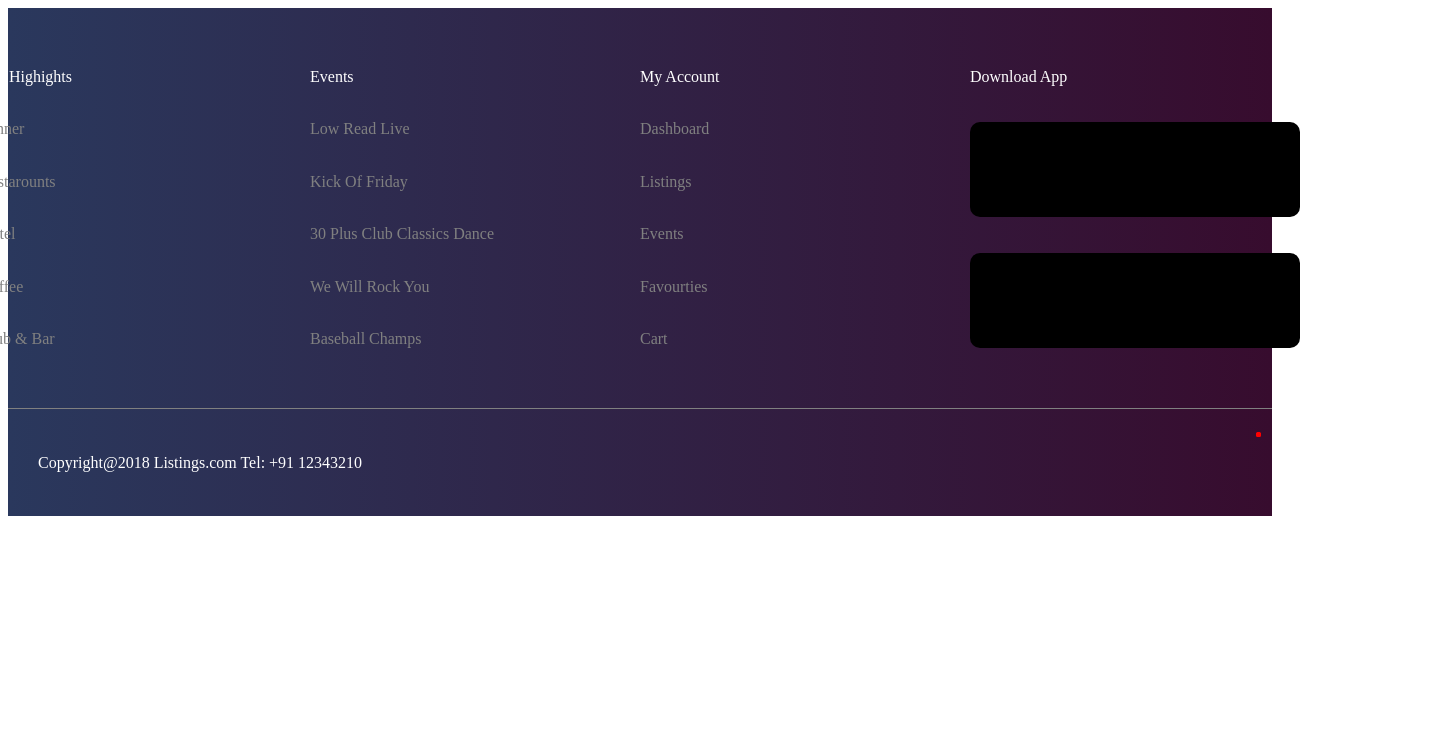
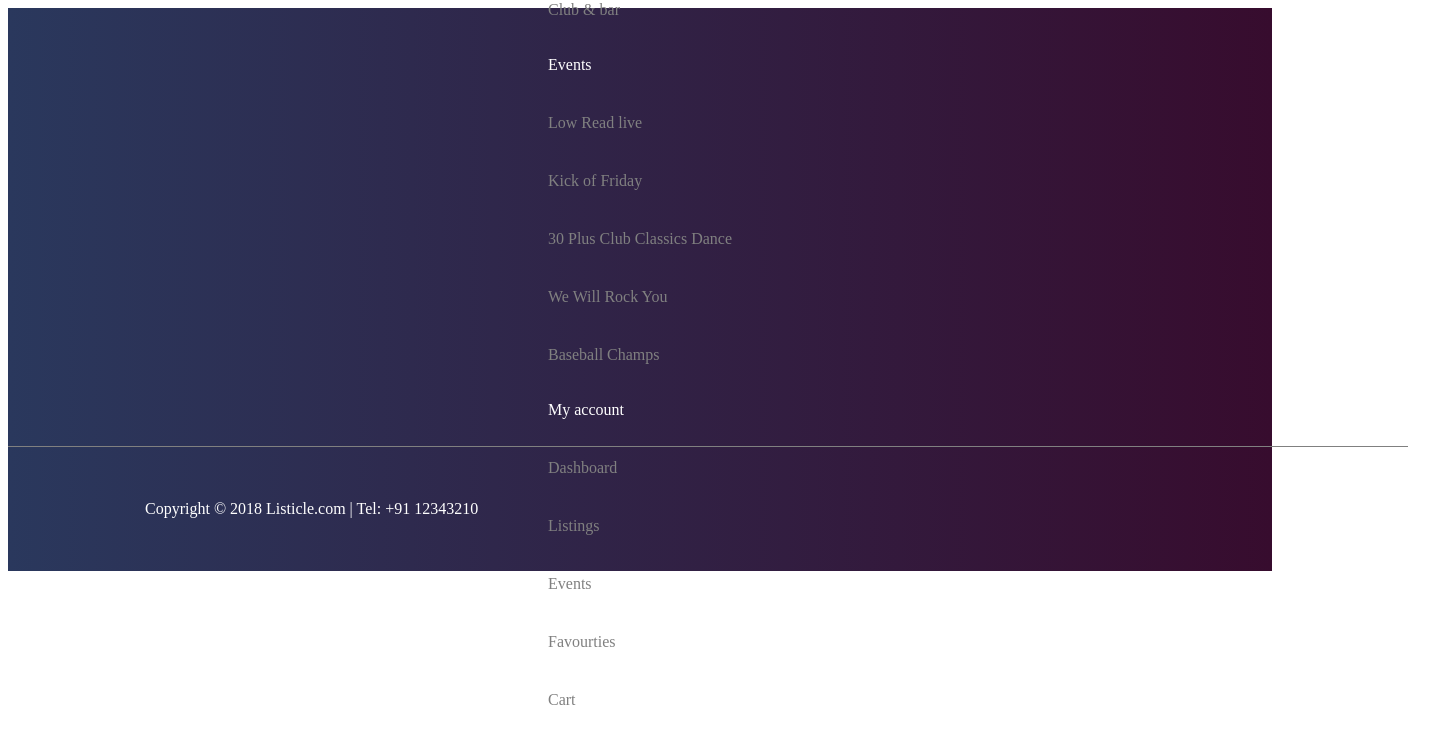
Before and after one commit to trixcode/triplytrip-front, a Next.js app: page / in a window 1280 px wide. Shown: the top 744 px of the page, 1448 px wide, since content can reach past the window. Built offline with nearby package versions, Linux system fonts and the light colour scheme.

Commit message:
small improvements for footer

```diff
--- a/src/components/Footer/footer.scss
+++ b/src/components/Footer/footer.scss
@@ -1,37 +1,35 @@
+
 @import '../../assets/styles/mixins';
 @import '../../assets/styles/variables';
 
 .footer {
-  display: flex;
-  flex-direction: column;
-  align-items: center;
     background: -moz-linear-gradient(left, #2a385d 0%, #370c2e 100%);
     background: -webkit-linear-gradient(left, #2a385d 0%, #370c2e 100%);
     background: linear-gradient(left, #2a385d 0%, #370c2e 100%);
+    width: 100%;
 }
+.container {
+  display: flex;
+  justify-content: flex-start;
+  align-items: center;
+   padding-bottom: 20px;
 
-.footer-blocks {
-  width: 1440px;
-
-      .footer-blocks-1 {
-      display: flex;
-      align-items: center;
-      justify-content: center;
-      text-transform: capitalize;
+  }
+  .footer__container {
     height: 400px;
-                       }
 
       .footer__list {
          padding: 0;
          margin: 0;
-    width: 330px;
+         width: 400px;
          list-style: none;
-    height: 280px;
+         height: 345px;
          display: flex;
+         justify-content: flex-start;
          flex-direction: column;
-    justify-content: space-between;
 
        li {
+        margin: 20px;
 
       span {
         color: white;
@@ -42,42 +40,33 @@
     text-decoration: none;
     color: grey;
     }
-  }
-
-  .App {
-    width: 330px;
-    color: white;
-  }
-  .footer__list-img {
-    width: 100%;
-    height: 95px;
-    background-color: black;
-    border-radius: 10px;
+    a:hover{
+      color:aqua;
     }
   }
-.footer__bottom {
-  display: flex;
-
-  width: 100%;
-  justify-content: center;
-  border-top: solid 1px grey;
-
 }
 
 .footer__end {
   width: 1440px;
+  height: 125px;
   display: flex;
+  padding: 0%;
+  margin: 0%;
+justify-content: center;
+
+  .footer__end-txt {
+     display: flex;
+     width: 100%;
      align-items: center;
-  justify-content: space-between;
+     border-top: solid 1px grey;
+     color: white;
+     padding-left: 137px;
+  }
 
   .footer__end-icons {
-    display: flex;
-    height: 75px;
-    color:red;
-  }
-
-  .footer__end-txt {
-color: white;
-margin-left: 30px;
+       @import url('/static/facebook-f-brands.svg');
+      @import url('/static/instagram-brands.svg');
+      @import url('/static/twitter-brands.svg');
+      color: red;
   }
 }
--- a/src/components/Footer/index.js
+++ b/src/components/Footer/index.js
@@ -2,9 +2,8 @@ import './footer.scss';
 
 const Footer = () => {
   return (
-    <div className = "footer">
-        <div className = "footer-blocks">
-            <div className = "footer-blocks-1">
+    <footer className = "footer">
+        <div className = "container footer__container">
                      <ul className = "footer__list">
                          <li><span href="#">The Highights</span></li>
                          <li><a href="#">Dinner</a></li>
@@ -30,27 +29,17 @@ const Footer = () => {
                         <li><a href="#">Favourties</a></li>
                         <li><a href="#">Cart</a></li>
                     </ul>
-
-                <div className = "footer__list">
-                    <span className="App">Download App</span>
-                    <div className="footer__list-img"> </div>
-                    <div className="footer__list-img"> </div>
-                </div>
-            </div>
         </div>
-        <div className="footer__bottom">
-          <div className="footer__end">
-              <span className="footer__end-txt">
-                Copyright@2018 Listings.com        Tel: +91 12343210
-              </span>
-              <ul className = "footer__end-icons">
-                  <li><a href="#"><i class="fab fa-facebook-f"></i></a></li>
-                  <li><a href="#"><i class="fab fa-twitter"></i></a></li>
-                  <li><a href="#"><i class="fab fa-instagram"></i></a></li>
-              </ul>
-          </div>
+            <br></br>
+              <div className="footer__end">
+                <span className="footer__end-txt">
+                 Copyright © 2018 Listicle.com | Tel: +91 12343210
+                </span>
+                <ul className = "footer__end-icons">
+                <static />
+            </ul>
         </div>
-    </div>
+    </footer>
   )
 }
 export default Footer;
```
Lines whose indentation alone changed are shown as unchanged.
